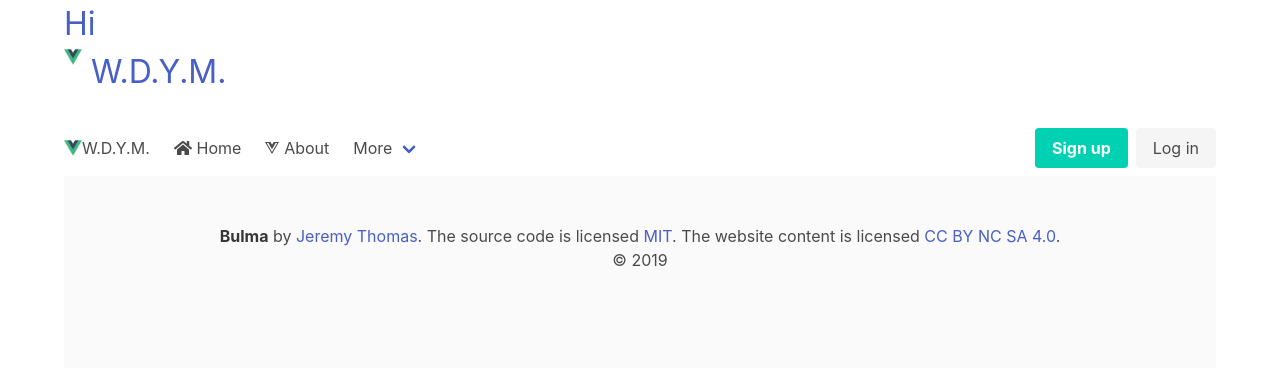
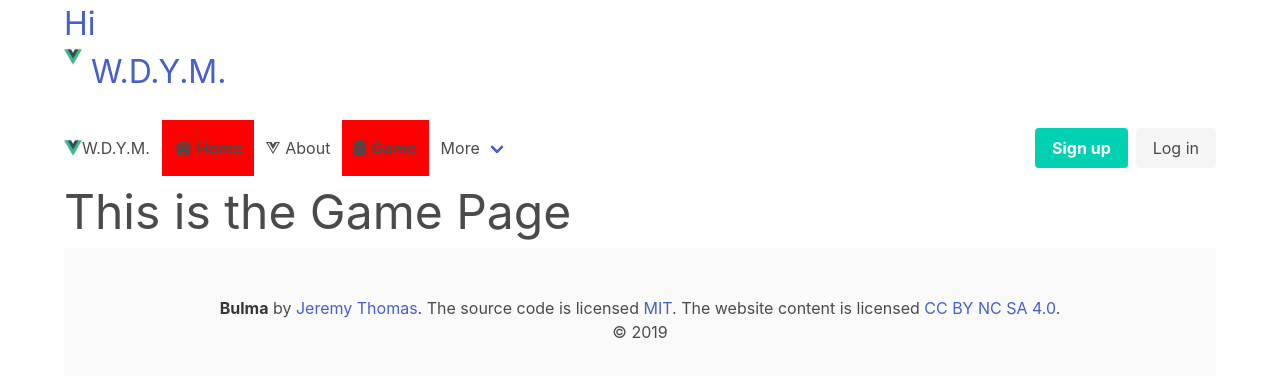
Before and after one commit to thekevinkim97/2019Fall_WhatDoYouMeme, a Vue app in the folder client/: page /game in a window 1280 px wide. Shown: the top 376 px of the page. Built offline with nearby package versions, Linux system fonts and the light colour scheme.

Commit message:
red of 10/28 in class

```diff
--- a/client/src/components/Nav.vue
+++ b/client/src/components/Nav.vue
@@ -23,6 +23,10 @@
         <router-link class="navbar-item" to="/about">
             <i class="fab fa-vuejs fa-pull-left"></i>
             About
+        </router-link>
+        <router-link class="navbar-item" to="/game">
+            <i class="fas fa-ghost fa-pull-left"></i>
+            Game
         </router-link>
 
         <div class="navbar-item has-dropdown is-hoverable">
@@ -75,4 +79,8 @@
 </script>
 
 <style>
+    .router-link-active {
+        background-color: red;
+        font-weight: bold;
+    }
 </style>
--- a/client/src/router/index.js
+++ b/client/src/router/index.js
@@ -1,6 +1,7 @@
 import Vue from 'vue';
 import VueRouter from 'vue-router';
 import Home from '../views/Home.vue';
+import Game from '../views/Game.vue';
 
 Vue.use(VueRouter);
 
@@ -16,7 +17,13 @@
     // route level code-splitting
     // this generates a separate chunk (about.[hash].js) for this route
     // which is lazy-loaded when the route is visited.
+    //imports ONLY when someone goes to that page, not part of original web bundle when site opened
     component: () => import(/* webpackChunkName: "about" */ '../views/About.vue'),
+  },
+  {
+    path: '/game',
+    name: 'game',
+    component: Game,
   },
 ];
 
--- /dev/null
+++ b/client/src/views/Game.vue
@@ -0,0 +1,15 @@
+<template>
+  <h1 class="is-size-1">
+      This is the Game Page
+  </h1>
+</template>
+
+<script>
+export default {
+
+}
+</script>
+
+<style>
+
+</style>
```
